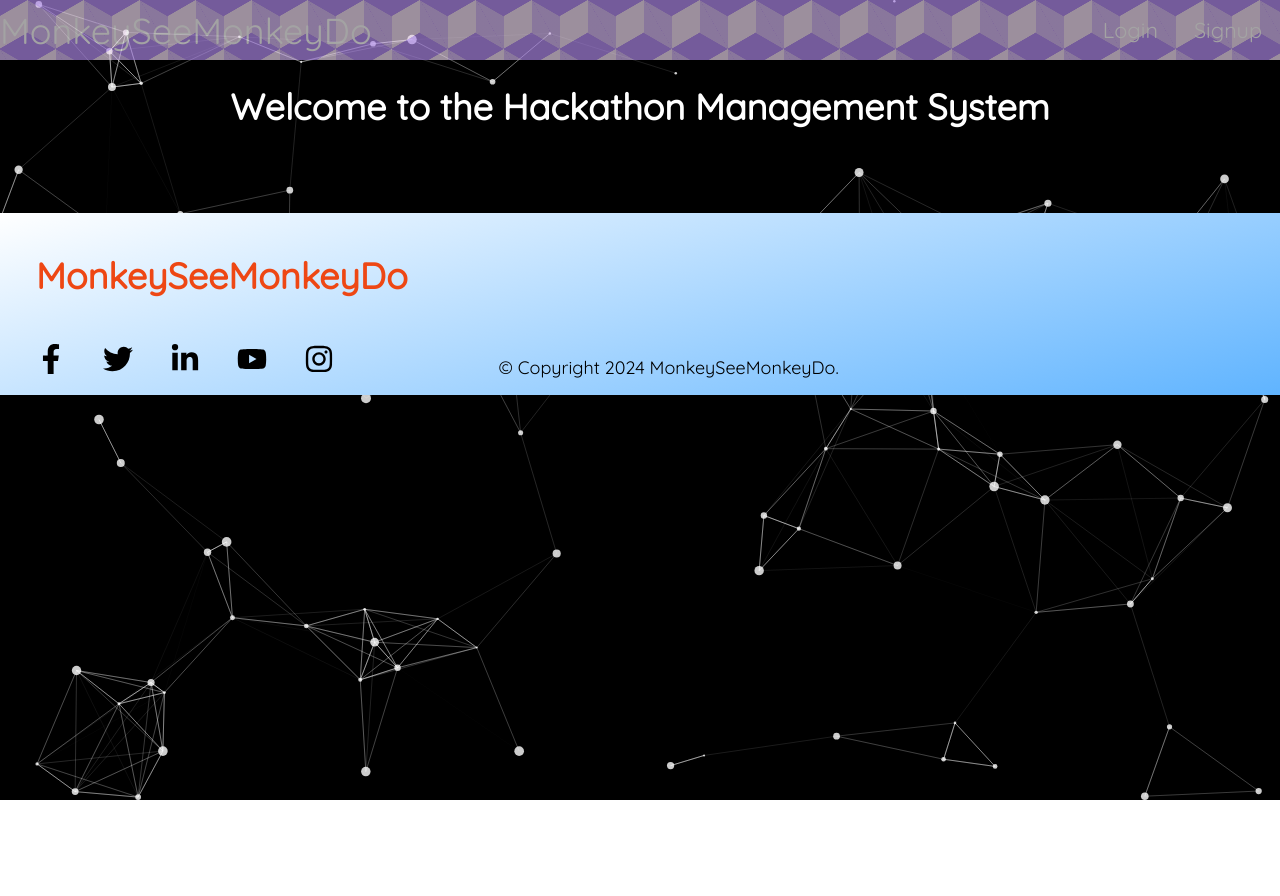
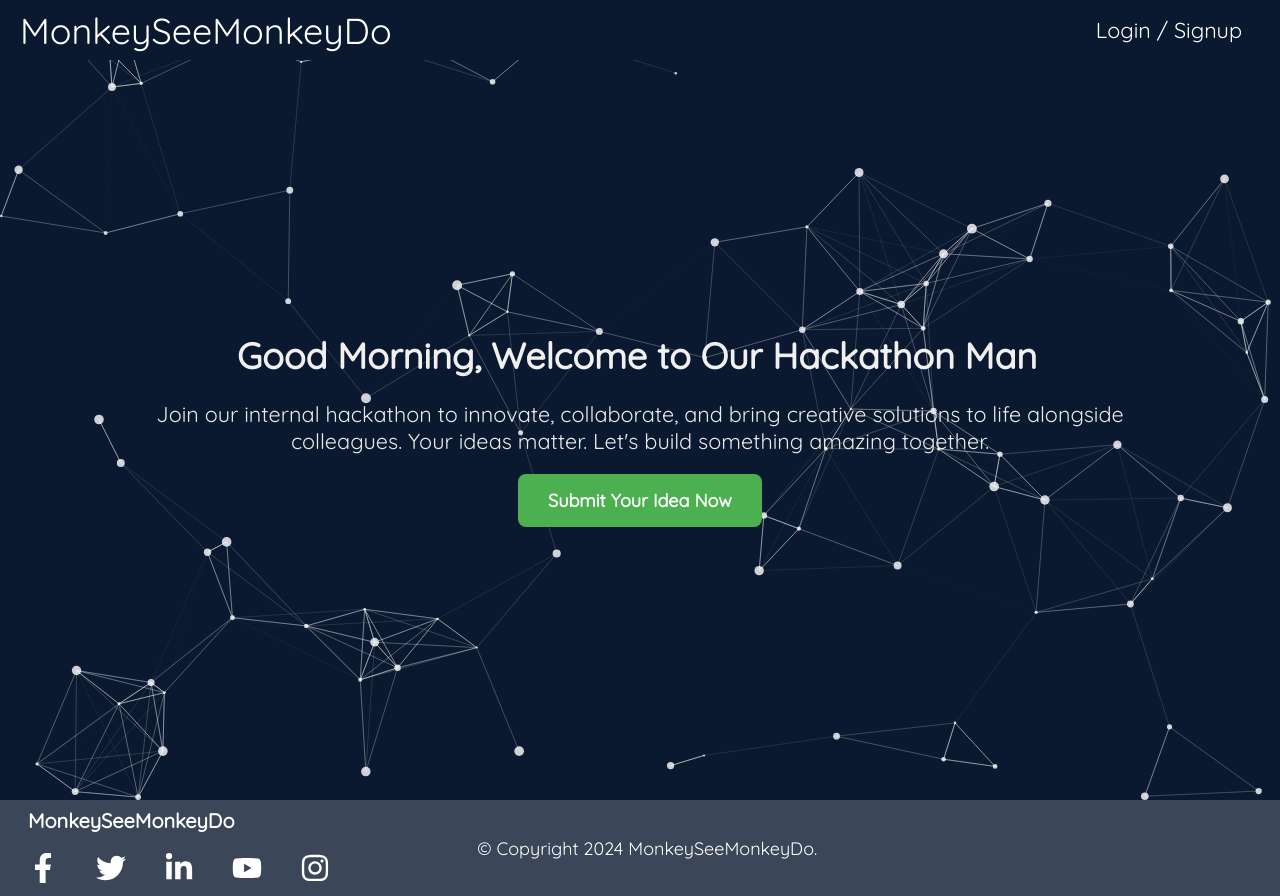
Before and after one commit to vinayak149/MonkeyseeMonkeydo, a React (Create React App) app: page / in a window 1280 px wide. Before the commit the page ends 800 px from the top, so only its background shows below. Built offline with nearby package versions, Linux system fonts and the light colour scheme.

Commit message:
new homepage with animation

```diff
--- a/src/components/Footer/Footer.css
+++ b/src/components/Footer/Footer.css
@@ -2,51 +2,64 @@
   position: relative;
   bottom: 0;
   width: 100%;
-    background: rgb(255, 170, 79);
-    background: linear-gradient(
-      165deg,
-      rgba(255, 255, 255, 1) 0%,
-      rgba(96, 180, 255, 1) 100%
-    );
+  background: rgba(10, 25, 47, 0.8);
+  color: #ffffff;
   z-index: 1;
 }
 
 .footer-content {
   max-width: 1240px;
   margin: 0 auto;
-    padding: 16px;
+  padding: 8px;
   display: grid;
   grid-template-columns: repeat(3, 1fr);
   gap: 8px;
-    color: #000;
 }
 
+.footer-content h1,
+.footer-content p,
+.social-links a {
+  color: #ffffff;
+}
+
+/* Increased margin-bottom for h1 to add space above social links */
 .footer-content h1 {
-    width: 100%;
-    font-size: 3xl;
+  font-size: 20px;
   font-weight: bold;
-    color: #ee4714;
+  margin: 0 0 20px;
+  /* Added 20px bottom margin */
 }
 
 .footer-content p {
-    padding-top: 4px;
+  margin-top: 4px;
+  margin-bottom: 4px;
+  font-size: 14px;
 }
 
 .social-links {
   display: flex;
   justify-content: space-between;
   width: 75%;
-    margin-top: 6px;
+  margin-top: 4px;
 }
 
 .social-links a {
-    color: inherit;
   text-decoration: none;
+  transition: color 0.3s ease;
+}
+
+.social-links a:hover {
+  color: #ffd700;
 }
 
 .footer-info {
   display: flex;
-    align-items: flex-end;
+  align-items: center;
   justify-content: flex-end;
   flex-direction: row;
+  padding-right: 8px;
+  /* Adjust if needed for visual alignment */
+  /* Added margin-right for "a bit to the right" adjustment, assuming the layout allows */
+  margin-right: 16px;
+  /* This will not move the element to the right since it's already aligned to the end. Adjust if there's specific alignment within its container needed. */
 }
--- a/src/components/Home.css
+++ b/src/components/Home.css
@@ -1,89 +1,84 @@
-/* .home {
-    position: static;
+
+@keyframes typing {
+    0% {
+        width: 0;
+    }
+    50% {
+        width: 100%;
+    }
+    100% {
+        width: 0;
+    }
+}
+
+@keyframes blink-caret {
+    from, to {
+        border-color: transparent;
+    }
+    50% {
+        border-color: #F0F0F0;
+    }
 }
 
 .title-heading {
-    color: transparent;
-    position: relative;
+    border-right: .15em solid #F0F0F0;
+    font-size: 2em;
+    margin: 0 auto;
     white-space: nowrap;
+    overflow: hidden;
+    width: 0;
+    /* Adjust the timing as needed */
+    animation: typing 8s steps(40, end) infinite, blink-caret .75s step-end infinite;
+    /* The `typing` duration is now 8s to include both typing out and erasing text,
+       making the animation loop with typing and erasing effect. */
+    color: #F0F0F0;
 }
 
-.title-heading.show {
-    color: white;
-    animation: revealText 2.0s forwards;
+@keyframes typing {
+    0% {
+        width: 0;
+    }
+
+    50% {
+        width: 100%;
+    }
+
+    100% {
+        width: 0;
+    }
 }
 
-@keyframes revealText {
-    from { width: 0; }
-    to { width: 100%; }
-}
+@keyframes blink-caret {
 
+    from,
+    to {
+        border-color: transparent;
+    }
 
-.content {
-    position: absolute;
-    top: 50%;
-    left: 50%;
-    transform: translate(-50%, -50%);
-    display: flex;
-    flex-direction: column;
-    justify-content: center;
-    align-items: center;
-    text-align: center;
-    z-index: 1;
-}
-
-.emoticons {
-    margin-top: 20px;
-}
-
-.emoticon {
-    font-size: 50px;
-    cursor: pointer;
-    margin: 0 10px;
-    text-decoration: none;
-    color: #fff;
-}
-
-.emoticon:hover {
-    transform: scale(1.2);
-}
-
-.button {
-    display: inline-block;
-    padding: 10px 20px;
-    background-color: #007bff;
-    color: #fff;
-    text-decoration: none;
-    border: none;
-    border-radius: 5px;
-    font-size: 16px;
-    cursor: pointer;
-    margin-top: 20px;
-}
-
-.button:hover {
-    background-color: #0056b3;
-}
- */
-
- .home {
-    position: relative;
+    50% {
+        border-color: #F0F0F0;
+    }
 }
 
 .title-heading {
-    color: transparent;
-    position: relative;
+    border-right: .15em solid #F0F0F0;
+    font-size: 2em;
+    margin: 0 auto;
     white-space: nowrap;
+    overflow: hidden;
+    width: 0;
+    /* Adjust the timing as needed */
+    animation: typing 8s steps(40, end) infinite, blink-caret .75s step-end infinite;
+    /* The `typing` duration is now 8s to include both typing out and erasing text,
+       making the animation loop with typing and erasing effect. */
+    color: #F0F0F0;
 }
 
-.title-heading.show {
-    color: white;
-    animation: revealText 2.0s forwards;
-}
-
-@keyframes revealText {
-    from { width: 0; }
-    to { width: 100%; }
+/* Ensure the rest of your CSS matches your design requirements */
+.home {
+    display: flex;
+    flex-direction: column;
+    min-height: 100vh;
 }
 
 .content {
@@ -93,37 +88,32 @@
     align-items: center;
     text-align: center;
     z-index: 1;
+    flex: 1;
+    padding: 20px;
+    color: #EAEAEA;
 }
 
-.emoticons {
-    margin-top: 20px;
-}
-
-.emoticon {
-    font-size: 50px;
-    cursor: pointer;
-    margin: 0 10px;
-    text-decoration: none;
-    color: #fff;
-}
-
-.emoticon:hover {
-    transform: scale(1.2);
+.description {
+    font-size: 1.2em;
+    max-width: 80%;
+    margin-bottom: 20px;
+    color: #EAEAEA;
+    /* Adjust color to fit your theme */
 }
 
 .button {
-    display: inline-block;
-    padding: 10px 20px;
-    background-color: #007bff;
-    color: #fff;
+    padding: 15px 30px;
+    background-color: #4CAF50;
+    color: #FFFFFF;
     text-decoration: none;
     border: none;
-    border-radius: 5px;
-    font-size: 16px;
-    cursor: pointer;
-    margin-top: 20px;
+    border-radius: 8px;
+    font-weight: bold;
+    transition: background-color 0.3s;
 }
 
 .button:hover {
-    background-color: #0056b3;
+    background-color: #45A049;
 }
+
+/* Add additional CSS based on your existing styles */
--- a/src/components/Home.js
+++ b/src/components/Home.js
@@ -1,26 +1,34 @@
 import React, { useEffect, useState } from 'react';
 import { Link } from 'react-router-dom';
-import './Home.css';
+import './Home.css'; // Ensure this points to the correct CSS file
 import Navbar from './Navbar/Navbar';
 import MyParticles from './Particles/Particles';
-import Footer from './Footer/Footer';
 
 const Home = () => {
-
   const [showTitle, setShowTitle] = useState(false);
+  const [greeting, setGreeting] = useState('');
 
   useEffect(() => {
     setShowTitle(true);
+    // Dynamic greeting based on the time of day
+    const hour = new Date().getHours();
+    const newGreeting = hour < 12 ? 'Good Morning' : hour < 18 ? 'Good Afternoon' : 'Good Evening';
+    setGreeting(newGreeting);
   }, []);
 
   return (
     <div className="home">
-    <Navbar/><MyParticles /><div className="content">
+      <Navbar/>
+      <MyParticles />
+      <div className="content">
         <h1 className={`title-heading ${showTitle ? 'show' : ''}`}>
-          Welcome to the Hackathon Management System
+          {greeting}, Welcome to Our Hackathon Management System
         </h1>
-        <Link className="button" to="/login">
-          Submit Idea
+        <p className="description">
+         Join our internal hackathon to innovate, collaborate, and bring creative solutions to life alongside colleagues. Your ideas matter. Let's build something amazing together.
+        </p>
+        <Link className="button highlight-button" to="/login">
+          Submit Your Idea Now
         </Link>
       </div>
     </div>
--- a/src/components/Login/AuthPage.css
+++ b/src/components/Login/AuthPage.css
@@ -4,7 +4,7 @@
     justify-content: center;
     align-items: center;
     height: 90vh;
-    opacity: 0.5;
+    /* opacity: 0.5; */
 }
 
 .auths-card {
--- a/src/components/Navbar/Navbar.css
+++ b/src/components/Navbar/Navbar.css
@@ -9,27 +9,20 @@
     top: 0;
     z-index: 10;
     transition: background 0.4s ease;
-
-
-}
-.navbar:hover{
-    background-color: rgba(245, 245, 245, 0.5); ; /* Set the background color */
 }
 
 .navbar-container {
     display: flex;
     justify-content: space-between;
     align-items: center;
-    height: 100%; /* Change to height: 100% */
+    height: 100%;
     width: 100%;
     max-width: 1500px;
-    padding: 20 20px;
-    background-color: #e5e5f7;
-    background-color: #e8bdec;
-    opacity: 0.3;
-    background-image:  linear-gradient(30deg, #6713e5 12%, transparent 12.5%, transparent 87%, #6713e5 87.5%, #6713e5), linear-gradient(150deg, #6713e5 12%, transparent 12.5%, transparent 87%, #6713e5 87.5%, #6713e5), linear-gradient(30deg, #6713e5 12%, transparent 12.5%, transparent 87%, #6713e5 87.5%, #6713e5), linear-gradient(150deg, #6713e5 12%, transparent 12.5%, transparent 87%, #6713e5 87.5%, #6713e5), linear-gradient(60deg, #6713e577 25%, transparent 25.5%, transparent 75%, #6713e577 75%, #6713e577), linear-gradient(60deg, #6713e577 25%, transparent 25.5%, transparent 75%, #6713e577 75%, #6713e577);
-    background-size: 56px 98px;
-    background-position: 0 0, 0 0, 28px 49px, 28px 49px, 0 0, 28px 49px;
+    padding: 20px;
+    background-color: #0a192f;
+    /* Updated to requested color */
+    color: white;
+    /* Ensure text is readable */
 }
 
 .navbar-logo {
@@ -44,7 +37,6 @@
 
 .navbar-logo:hover {
     transform: scale(1.1);
-
 }
 
 .nav-menu {
@@ -70,13 +62,15 @@
 }
 
 .nav-links:hover {
-    color: #4b59f7;
-    border-bottom: 2px solid #4b59f7;
+    color:#ffd700;
+    /* Consider changing to match new color scheme if desired */
+    border-bottom: 2px solid #ffd700;
 }
 
 @media screen and (max-width: 960px) {
     .navbar {
         background: rgba(0, 0, 0, 0.8);
+        /* Consider updating for responsiveness */
     }
 
     .nav-menu {
@@ -86,12 +80,8 @@
         top: 80px;
         width: 100%;
         background: #333;
-        opacity: 0; /* Hide menu initially */
+        /* Consider updating for responsiveness */
         transition: opacity 0.5s ease;
-    }
-
-    .nav-menu.active {
-        opacity: 1; /* Show menu when active */
     }
 
     .nav-item {
--- a/src/components/Navbar/Navbar.jsx
+++ b/src/components/Navbar/Navbar.jsx
@@ -5,28 +5,15 @@ import './Navbar.css'; // Make sure to create and import the CSS file
 const Navbar = () => {
   return (
     <nav className="navbar flex min-h-screen flex-col z-10">
-      <div className="navbar-container h-14 bg-gradient-to-r from-cyan-500 to-blue-500">
+      <div className="navbar-container h-14 bg-0a192f">
         <Link to="/" className="navbar-logo">
           MonkeySee<span>MonkeyDo</span>
         </Link>
         <ul className="nav-menu">
-        <li className="nav-item">
-            <Link to="/login" className="nav-links">Login</Link>
+          <li className="nav-item">
+            <Link to="/login" className="nav-links">Login / Signup</Link>
           </li>
-          <li className="nav-item">
-            <Link to="/auth-con" className="nav-links">Signup</Link>
-          </li>
-
-          {/* <li className="nav-item">
-            <Link to="/participant-dashboard" className="nav-links">Participant Dashboard</Link>
-          </li>
-          <li className="nav-item">
-            <Link to="/judge-dashboard" className="nav-links">Judge Dashboard</Link>
-          </li>
-          <li className="nav-item">
-            <Link to="/panelist-dashboard" className="nav-links">Panelist Dashboard</Link>
-          </li> */}
-
+          {/* Other menu items can be added here */}
         </ul>
       </div>
     </nav>
--- a/src/components/Particles/Particles.js
+++ b/src/components/Particles/Particles.js
@@ -20,7 +20,7 @@ const MyParticles = () => {
                 options={{
                     background: {
                         color: {
-                            value: "#000000",
+                            value: "#0a192f",
                         },
                     },
                     fpsLimit: 120,
```
Also changed, not shown: 1 other file (tests, documents, lock files or other folders). Lines whose indentation alone changed are shown as unchanged.
